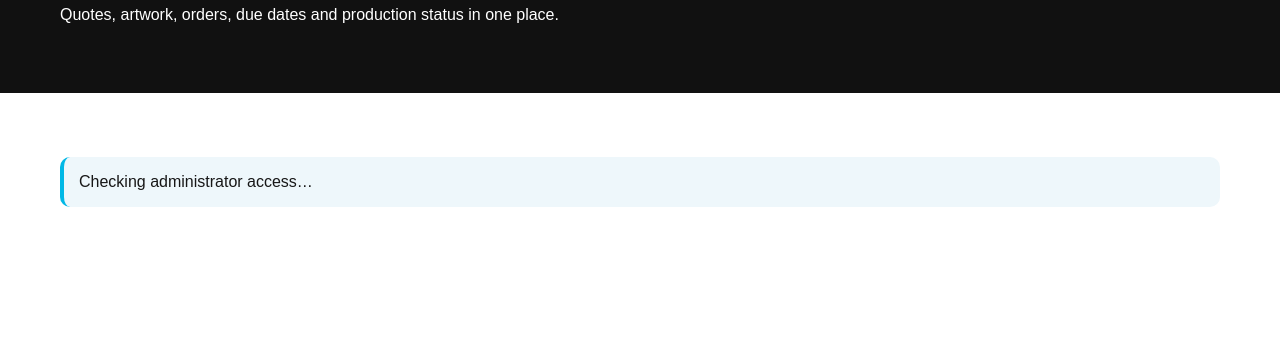
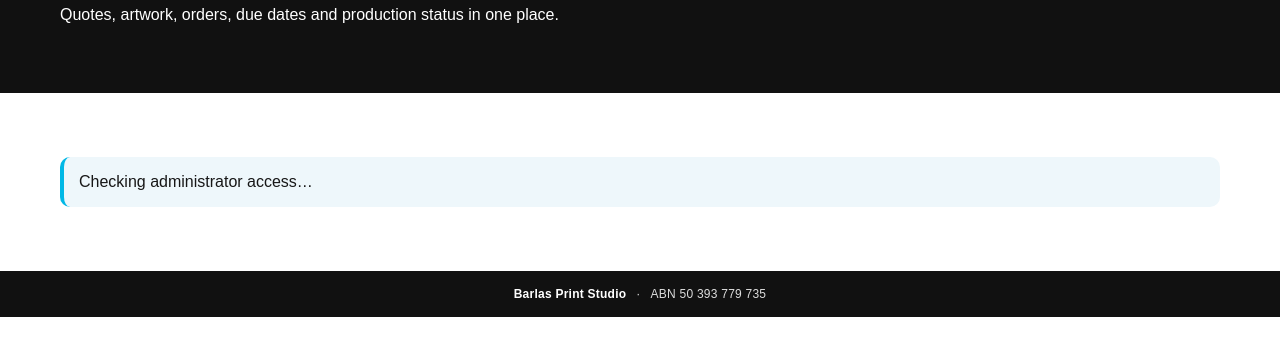
Before and after one commit to HSKRC/Barlas-Print-Studio, a plain HTML site: page admin.html in a window 1280 px wide. Shown: the part 206-562 px from the top of the page. Drawn offline with Linux system fonts and the light colour scheme; a script that the page names is missing.

Commit message:
Add ABN footer to admin.html

```diff
--- a/admin.html
+++ b/admin.html
@@ -17,5 +17,5 @@
 <section class="pagehero"><div class="container"><h1>Production Dashboard</h1><p>Quotes, artwork, orders, due dates and production status in one place.</p></div></section>
 <main class="section"><div class="container" id="adminRoot"><div class="notice">Checking administrator access…</div></div></main>
 <script src="assets/config.js"></script><script type="module" src="assets/admin.js"></script>
-</body>
+<footer class="business-id"><strong>Barlas Print Studio</strong><span>ABN 50 393 779 735</span></footer></body>
 </html>
```
